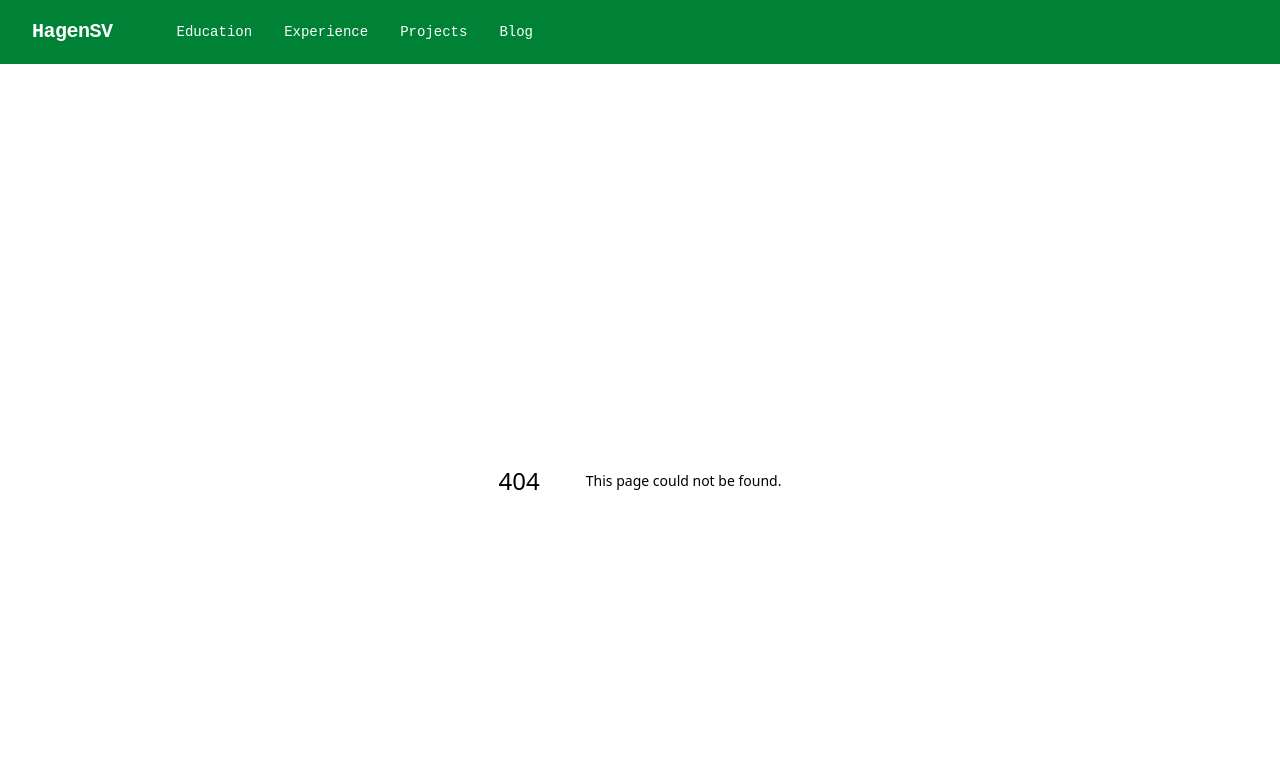
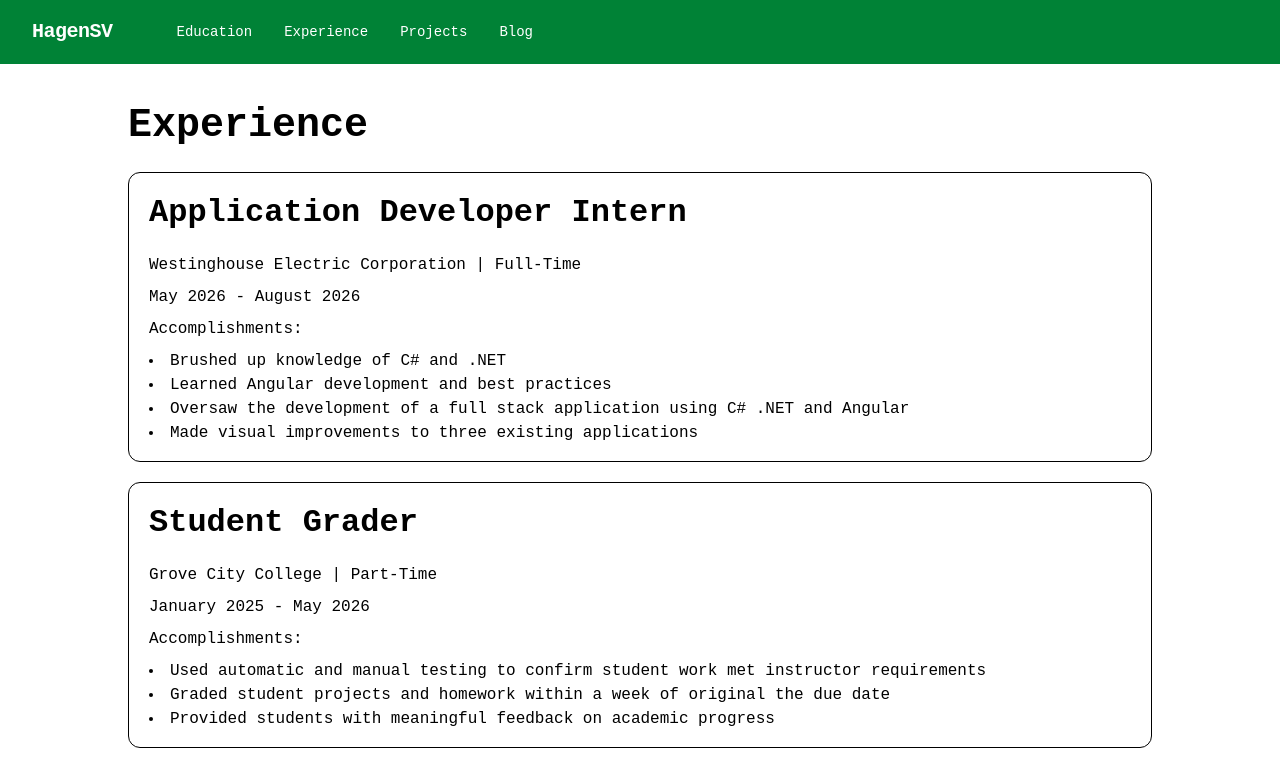
Before and after one commit to hagensv-web/hagensv-portfolio, a Next.js app: page /experience in a window 1280 px wide. Before the commit this address had no page. Shown: the top 766 px of the page. Built offline with nearby package versions, Linux system fonts and the light colour scheme.

Commit message:
experience page

```diff
--- /dev/null
+++ b/app/experience/page.tsx
@@ -0,0 +1,13 @@
+import WorkSummary from "@/components/features/experience/WorkSummary";
+import { experience } from "@/data/experience";
+
+export default function ExperiencePage(){
+    return (
+        <div>
+            <h1>Experience</h1>
+            <div className="flex flex-col gap-5">
+            { experience.map( work => <WorkSummary key={work.title} work={work}/>) }
+            </div>
+        </div>
+    )
+}
--- /dev/null
+++ b/components/features/experience/WorkSummary.tsx
@@ -0,0 +1,19 @@
+import { WorkExperience } from "@/data/resume";
+
+interface Props {
+    work: WorkExperience
+}
+
+export default function WorkSummary({ work }: Props){
+    return (
+        <div className="border rounded-xl px-5 pb-4">
+            <h2>{ work.title }</h2>
+            <p>{ work.employer } | { work.workType }</p>
+            <p>{ work.startDate.toLocaleString('default', { month: 'long', year: 'numeric' }) } - { work.endDate?.toLocaleString('default', { month: 'long', year: 'numeric' }) ?? 'Present' }</p>
+            <p>Accomplishments:</p>
+            <ul>
+                { work.accomplishments.map( (a,i) => <li key={i}>{a}</li>) }
+            </ul>
+        </div>
+    )
+}
```
